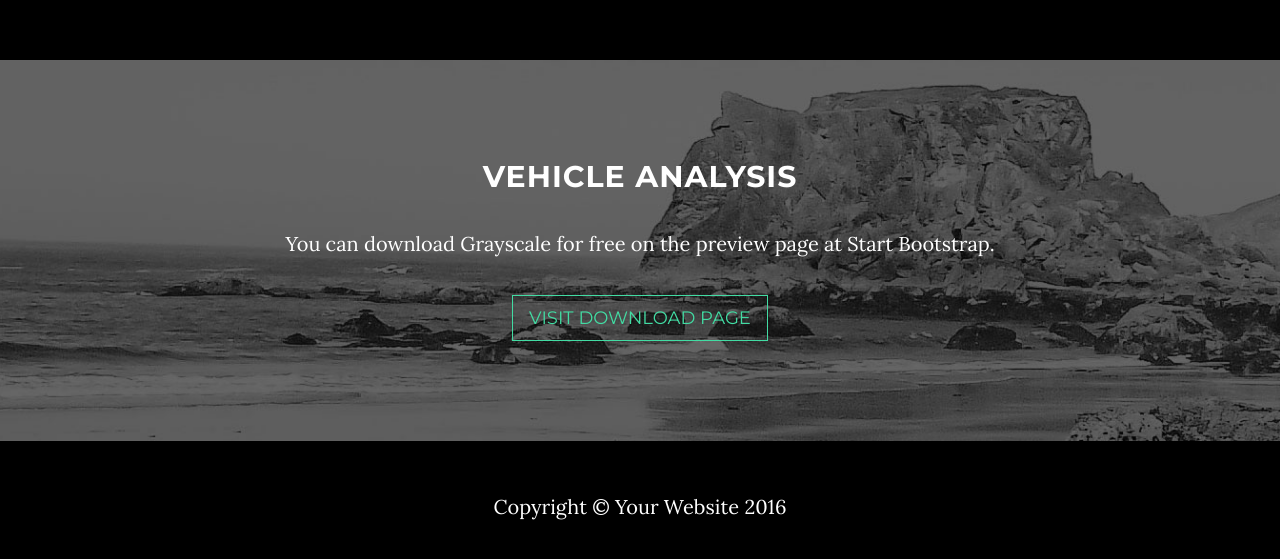
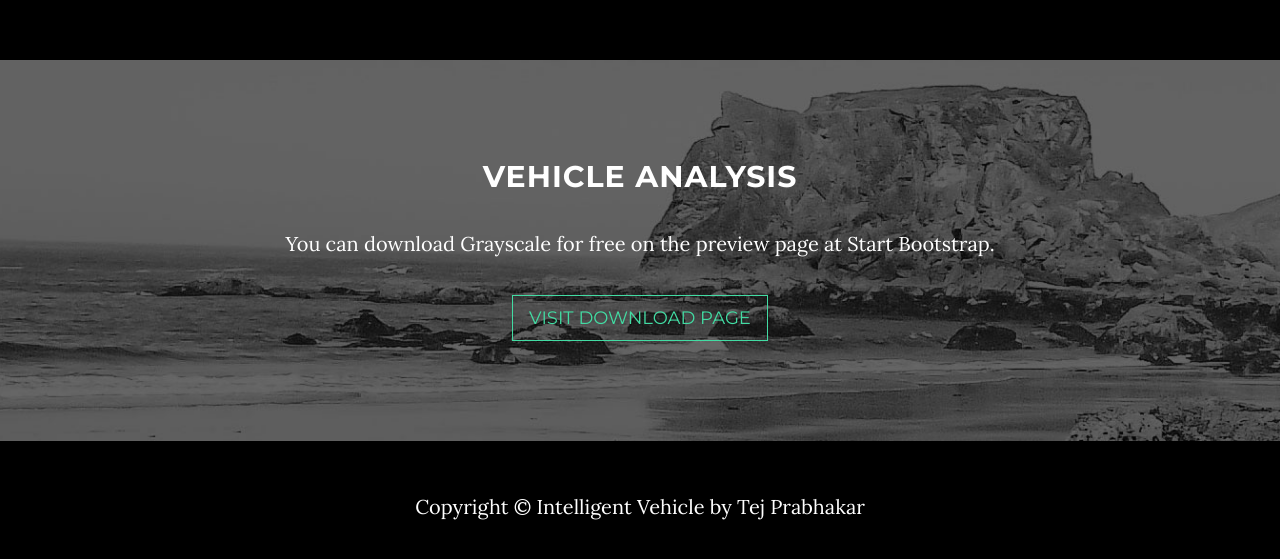
Before and after one commit to intelligentvehicle1/intelligentvehicle1, a website: page index.html in a window 1280 px wide. Shown: the part 1375-1934 px from the top of the page. Drawn offline with nearby package versions, Linux system fonts and the light colour scheme; some packages are replaced by stand-ins of ours.

Commit message:
Update index.html

```diff
--- a/index.html
+++ b/index.html
@@ -115,7 +115,7 @@
     <!-- Footer -->
     <footer>
         <div class="container text-center">
-            <p>Copyright &copy; Your Website 2016</p>
+            <p>Copyright &copy; Intelligent Vehicle by Tej Prabhakar</p>
         </div>
     </footer>
 
```
